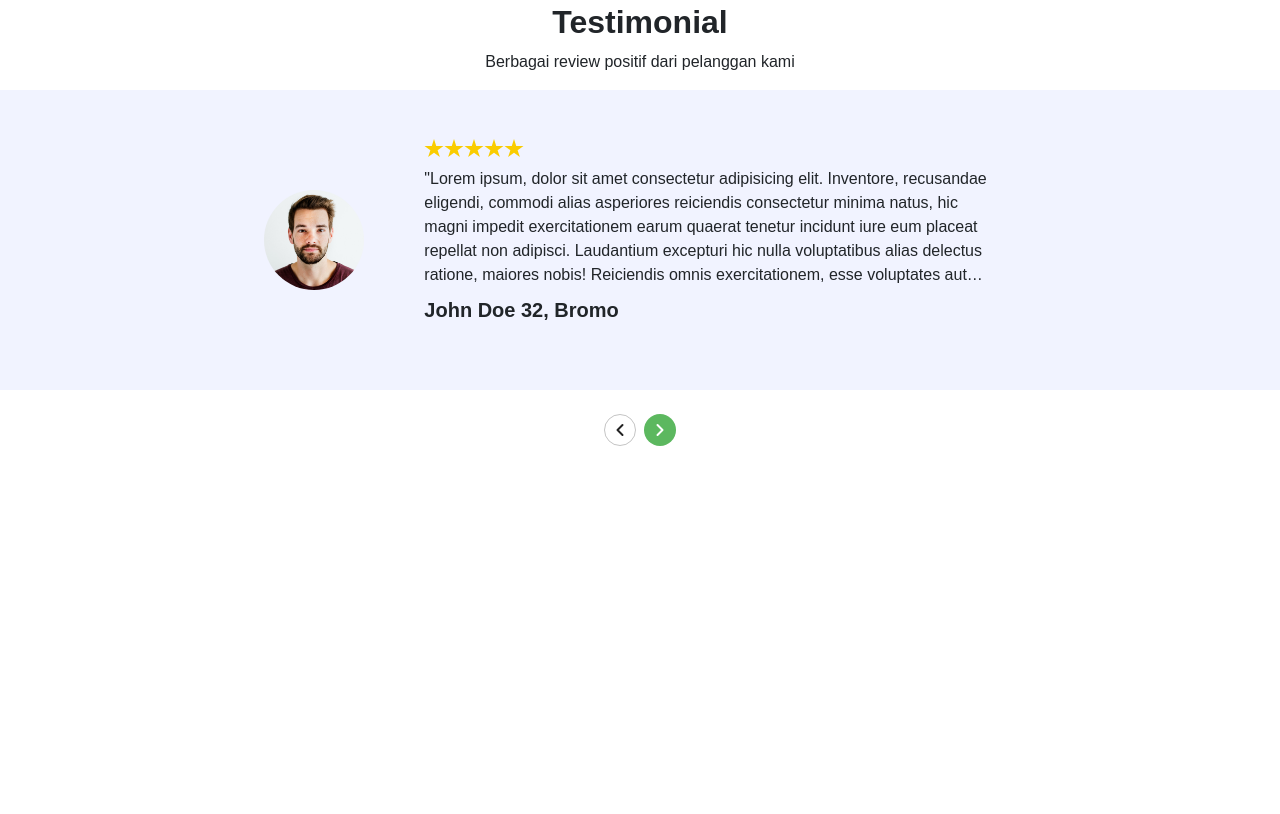
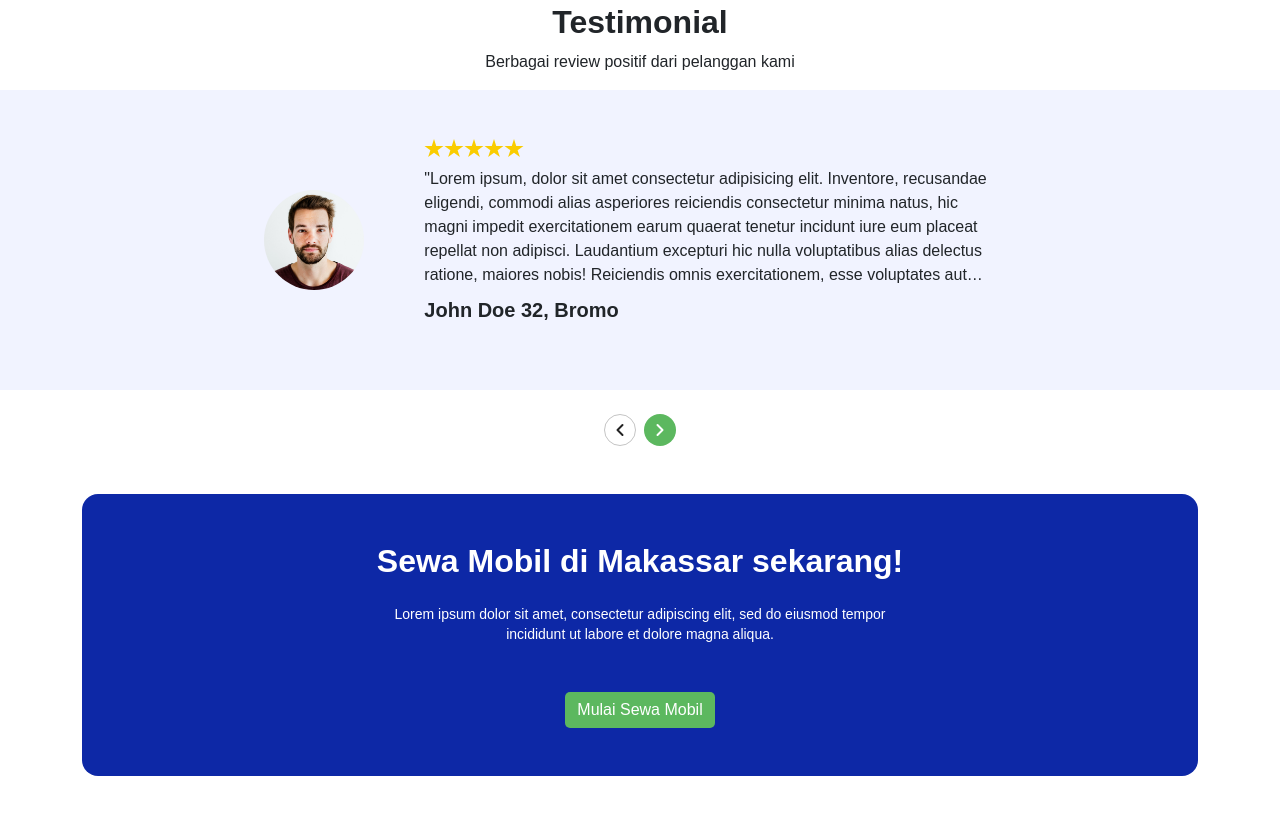
Before and after one commit to Hafieddz/F-FSW24001086-km6-haf-rental_car-ch1, a website: page index.html in a window 1280 px wide. Shown: the part 1665-2479 px from the top of the page. Before the commit the page ends 2159 px from the top, so only its background shows below. Drawn offline with nearby package versions, Linux system fonts and the light colour scheme.

Commit message:
feat : create cta banner layout

```diff
--- a/assets/scss/style.scss
+++ b/assets/scss/style.scss
@@ -118,6 +118,16 @@ body {
     overflow: hidden;
 }
 
+.bg-blue {
+    background-color: #0D28A6;
+}
+
+.cta-text {
+    width: 50%;
+    font-size: 14px;
+    line-height: 20px;
+}
+
 @media screen and (max-width : 790px) {
     .testimonial-carousel__body {
         height: 400px;
@@ -152,5 +162,9 @@ body {
         height: 400px;
     }
 
+    .cta-text {
+        width: 100%;
+    }
+
 
 }
--- a/index.html
+++ b/index.html
@@ -249,6 +249,18 @@
             <!-- Carousel Button -->
         </section>
         <!-- Testimonial Section -->
+
+
+        <section id="cta" class="container my-5">
+            <div class="bg-blue p-5 text-center text-white rounded-4 d-flex flex-column align-items-center">
+                <h2 class="fw-bolder"> Sewa Mobil di Makassar sekarang! </h2>
+                <p class="cta-text mt-3 mb-5">Lorem ipsum dolor sit amet, consectetur adipiscing elit, sed do eiusmod
+                    tempor incididunt ut labore
+                    et dolore magna aliqua. </p>
+                <button class="btn btn-success"> Mulai Sewa Mobil </button>
+            </div>
+
+        </section>
     </main>
 
 
```
Also changed, not shown: assets/css/style.css, 1 other file.
